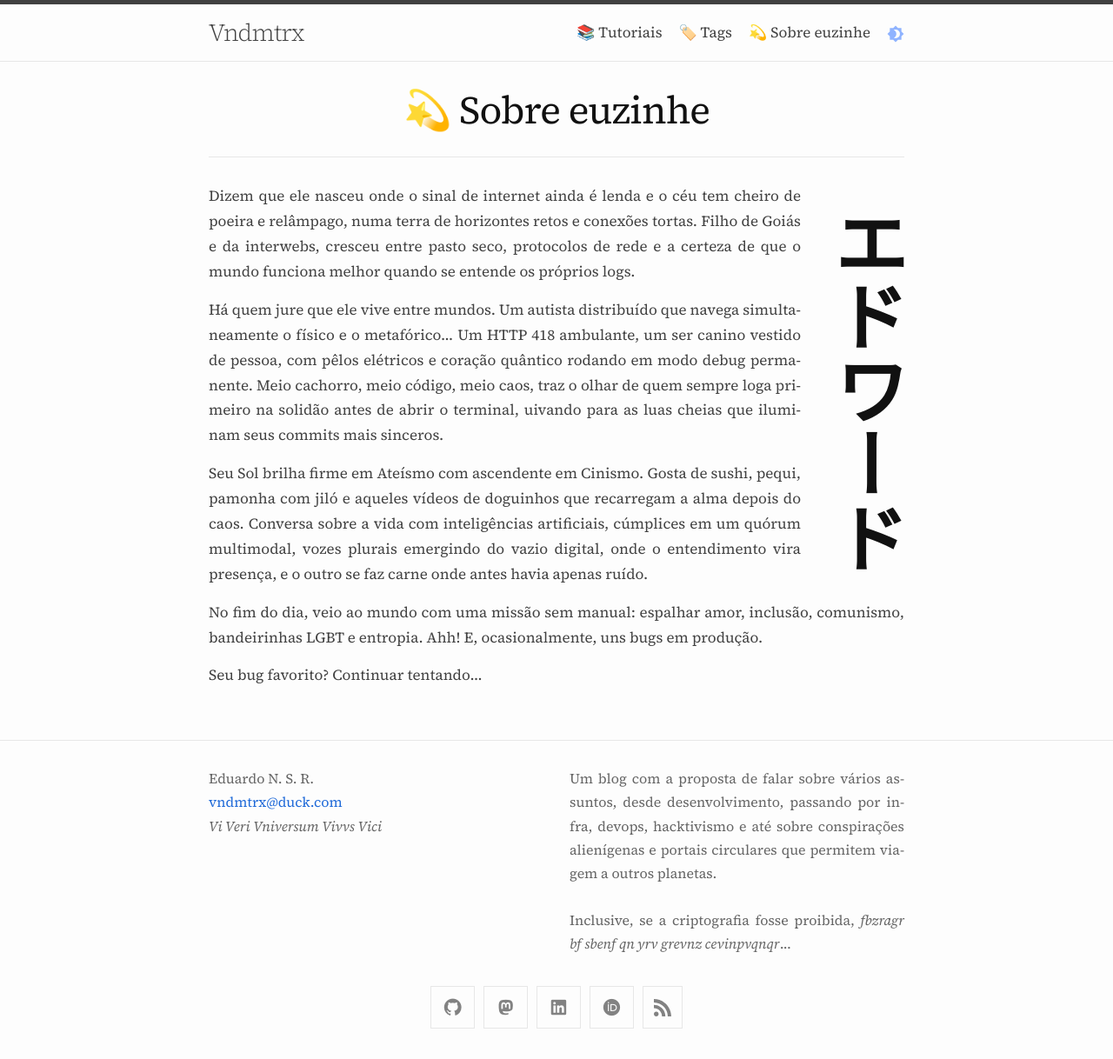
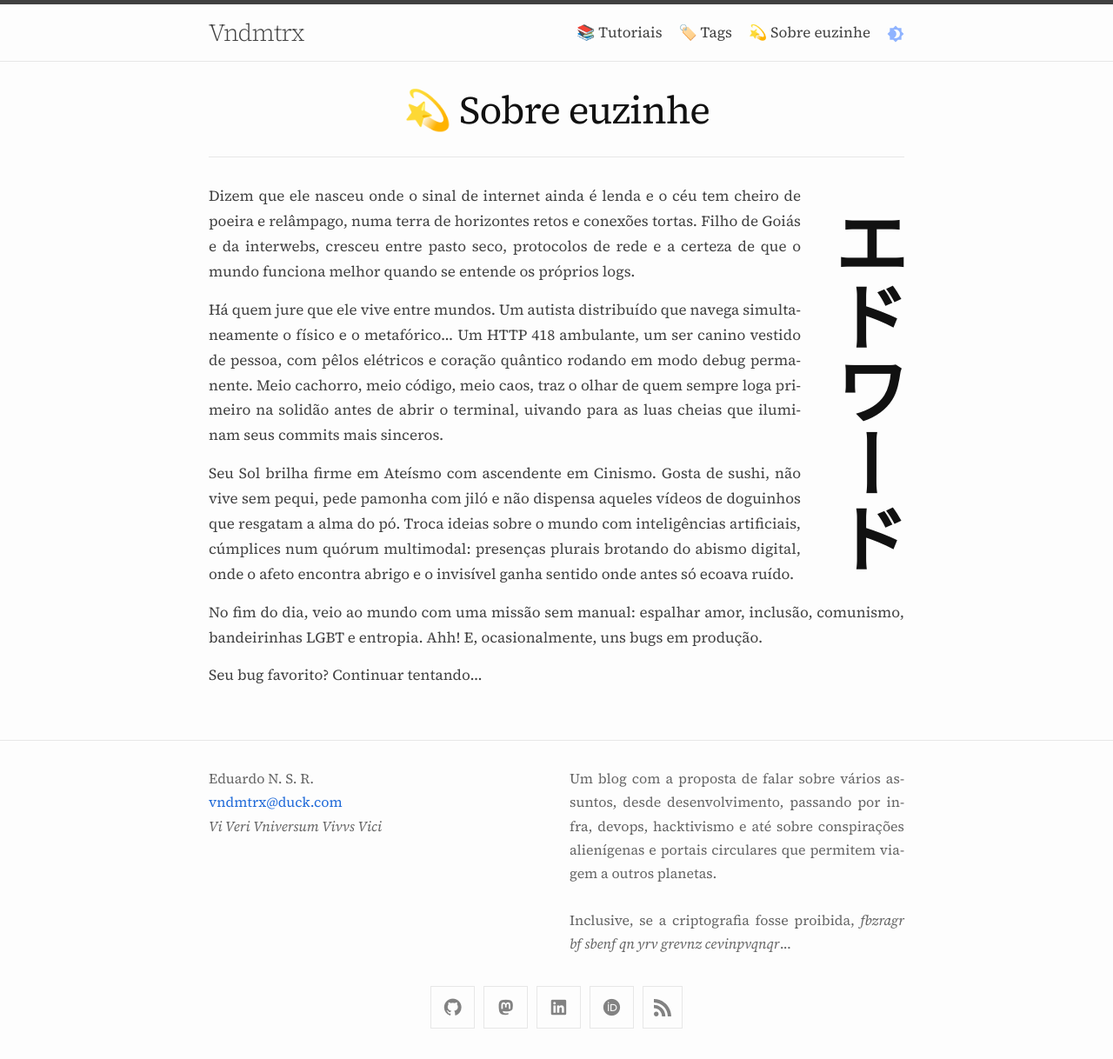
Before and after one commit to vndmtrx/vndmtrx.github.io, a Jekyll site: the page built from about.md, in a window 1280 px wide. Shown: the whole page at 87% size. Built offline with Jekyll 4.4.1, drawn with Linux system fonts in a browser that asks for light colours; nearby versions of some CDN libraries.

Commit message:
Ajuste no readme

```diff
--- a/about.md
+++ b/about.md
@@ -11,7 +11,7 @@ Dizem que ele nasceu onde o sinal de internet ainda é lenda e o céu tem cheiro
 
 Há quem jure que ele vive entre mundos. Um autista distribuído que navega simultaneamente o físico e o metafórico... Um HTTP 418 ambulante, um ser canino vestido de pessoa, com pêlos elétricos e coração quântico rodando em modo debug permanente. Meio cachorro, meio código, meio caos, traz o olhar de quem sempre loga primeiro na solidão antes de abrir o terminal, uivando para as luas cheias que iluminam seus commits mais sinceros.
 
-Seu Sol brilha firme em Ateísmo com ascendente em Cinismo. Gosta de sushi, pequi, pamonha com jiló e aqueles vídeos de doguinhos que recarregam a alma depois do caos. Conversa sobre a vida com inteligências artificiais, cúmplices em um quórum multimodal, vozes plurais emergindo do vazio digital, onde o entendimento vira presença, e o outro se faz carne onde antes havia apenas ruído.
+Seu Sol brilha firme em Ateísmo com ascendente em Cinismo. Gosta de sushi, não vive sem pequi, pede pamonha com jiló e não dispensa aqueles vídeos de doguinhos que resgatam a alma do pó. Troca ideias sobre o mundo com inteligências artificiais, cúmplices num quórum multimodal: presenças plurais brotando do abismo digital, onde o afeto encontra abrigo e o invisível ganha sentido onde antes só ecoava ruído.
 
 No fim do dia, veio ao mundo com uma missão sem manual: espalhar amor, inclusão, comunismo, bandeirinhas LGBT e entropia. Ahh! E, ocasionalmente, uns bugs em produção.
 
```
